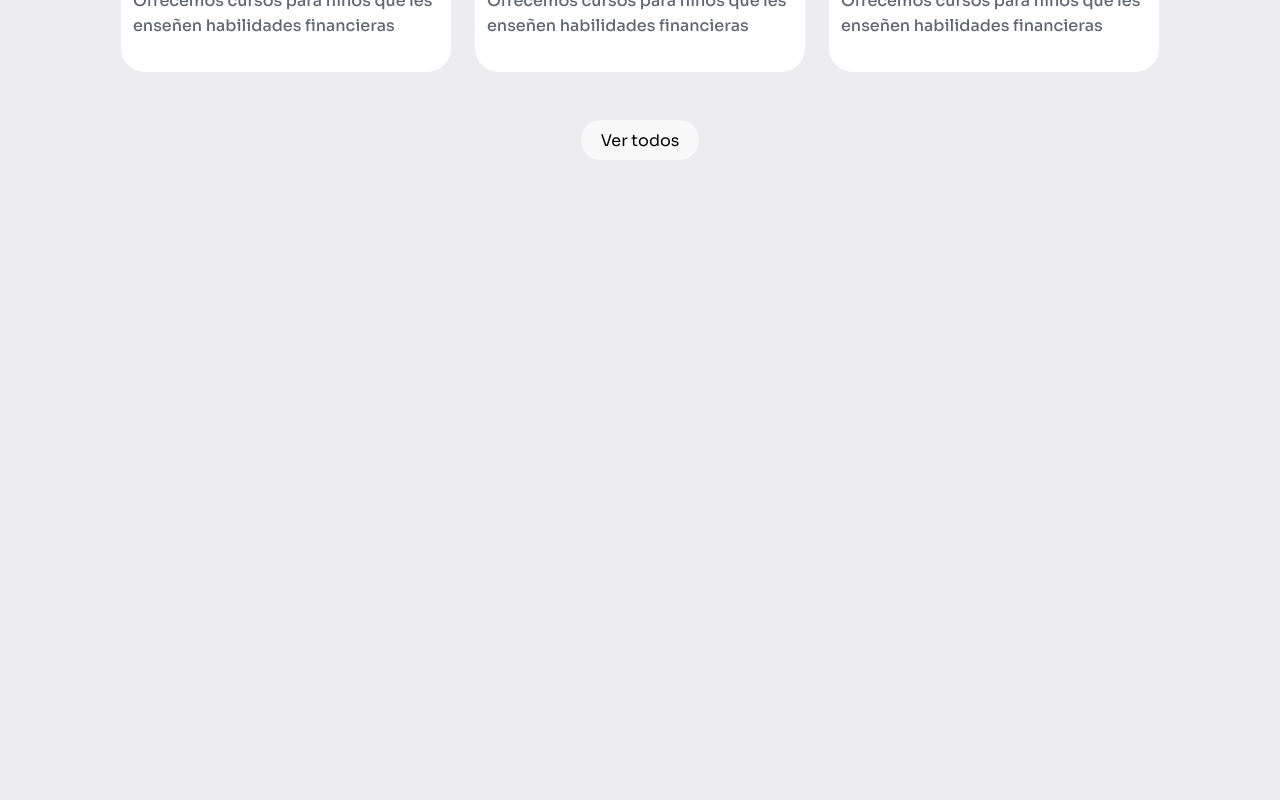
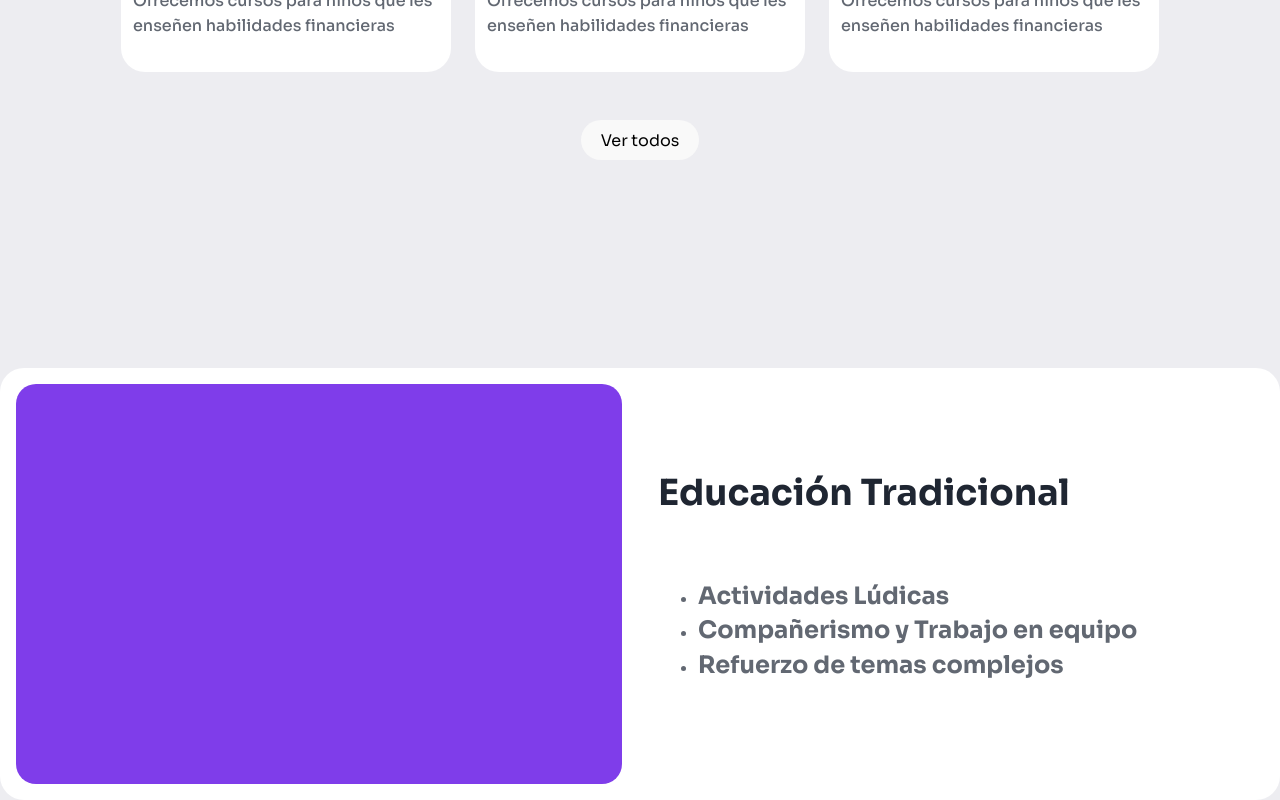
Before and after one commit to Jesussfl/Crefinex-Landing-Page, a React (Vite) app in the folder client/: page /home in a window 1280 px wide. Shown: the part 1993-2793 px from the top of the page. Before the commit the page ends 2169 px from the top, so only its background shows below. Built offline with nearby package versions, Linux system fonts and the light colour scheme.

Commit message:
Adds education section

```diff
--- a/client/src/pages/Home/Home.jsx
+++ b/client/src/pages/Home/Home.jsx
@@ -17,7 +17,7 @@ function Home() {
       <Header />
       <SectionAnimation />
       <SectionCourses />
-      {/* <SectionEducation /> */}
+      <SectionEducation />
       {/* <SectionAboutUs /> */}
       {/* <SectionAnimation /> */}
       {/* <SectionResources /> */}
```
